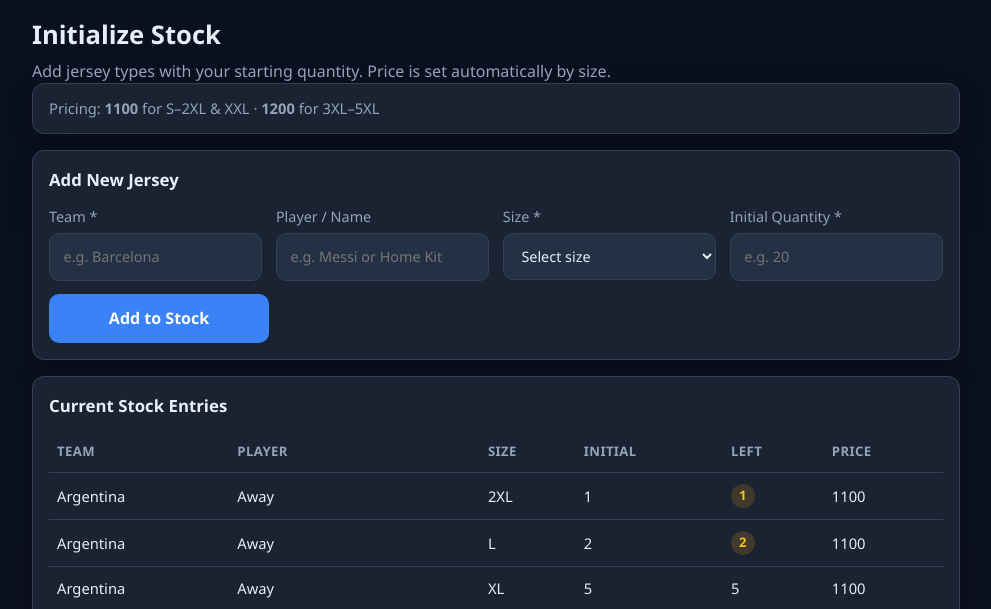
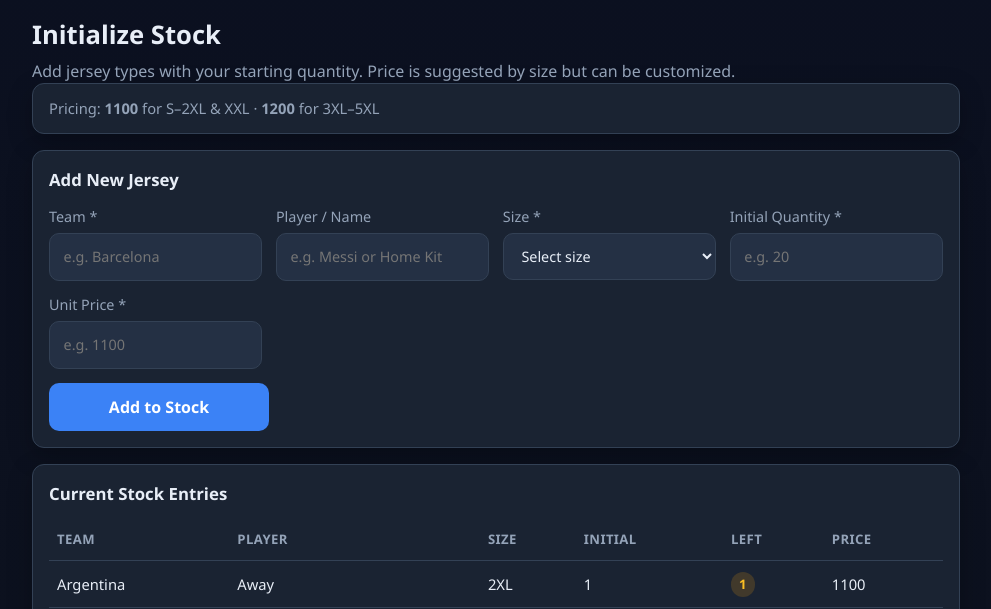
Before and after one commit to DeadL0CCk/Jersey-sell-management, a Flask app: page /stock/setup in a window 1280 px wide. Shown: the part 61-670 px from the top of the page, without its empty margins (144-1135 px from the left). Run offline with Flask 3, Linux system fonts and the light colour scheme; data comes from the database, SQL or seed files in the repository; data that the repository does not hold is empty.

Commit message:
Add unit price input field with dynamic size suggestion in stock setup

```diff
--- a/app.py
+++ b/app.py
@@ -34,6 +34,7 @@ def setup_stock():
         player_name = request.form.get("player_name", "")
         size = request.form.get("size", "")
         initial_stock = request.form.get("initial_stock", "")
+        unit_price_str = request.form.get("unit_price", "")
 
         if not team.strip() or not size:
             flash("Team and size are required.", "error")
@@ -47,7 +48,14 @@ def setup_stock():
             flash("Enter a valid quantity (1+).", "error")
             return redirect(url_for("setup_stock"))
 
-        unit_price = models.price_for_size(size)
+        try:
+            unit_price = float(unit_price_str)
+            if unit_price <= 0:
+                raise ValueError
+        except ValueError:
+            flash("Enter a valid unit price.", "error")
+            return redirect(url_for("setup_stock"))
+
         models.add_jersey(team, player_name, size, qty, unit_price)
         flash(
             f"Added {team} {player_name} ({size}) — {qty} in stock at {unit_price:.0f} each.",
--- a/templates/setup_stock.html
+++ b/templates/setup_stock.html
@@ -5,7 +5,7 @@
 {% block content %}
 <section class="page-header">
     <h1>Initialize Stock</h1>
-    <p>Add jersey types with your starting quantity. Price is set automatically by size.</p>
+    <p>Add jersey types with your starting quantity. Price is suggested by size but can be customized.</p>
 </section>
 
 <section class="panel panel-note">
@@ -35,6 +35,10 @@
         <label>
             Initial Quantity *
             <input type="number" name="initial_stock" min="1" step="1" placeholder="e.g. 20" required>
+        </label>
+        <label>
+            Unit Price *
+            <input type="number" name="unit_price" id="unit_price" min="0" step="any" placeholder="e.g. 1100" required>
         </label>
         <div class="form-actions full-width">
             <button type="submit" class="btn btn-primary btn-large">Add to Stock</button>
@@ -83,4 +87,25 @@
     <p class="empty-state">No jerseys added yet. Use the form above to set your initial stock.</p>
     {% endif %}
 </section>
+
+<script>
+document.addEventListener("DOMContentLoaded", function() {
+    const sizeSelect = document.querySelector('select[name="size"]');
+    const priceInput = document.getElementById('unit_price');
+    const largeSizes = ["3XL", "4XL", "5XL"];
+
+    sizeSelect.addEventListener("change", function() {
+        const size = sizeSelect.value;
+        if (size) {
+            if (largeSizes.includes(size)) {
+                priceInput.value = 1200;
+            } else {
+                priceInput.value = 1100;
+            }
+        } else {
+            priceInput.value = "";
+        }
+    });
+});
+</script>
 {% endblock %}
```
